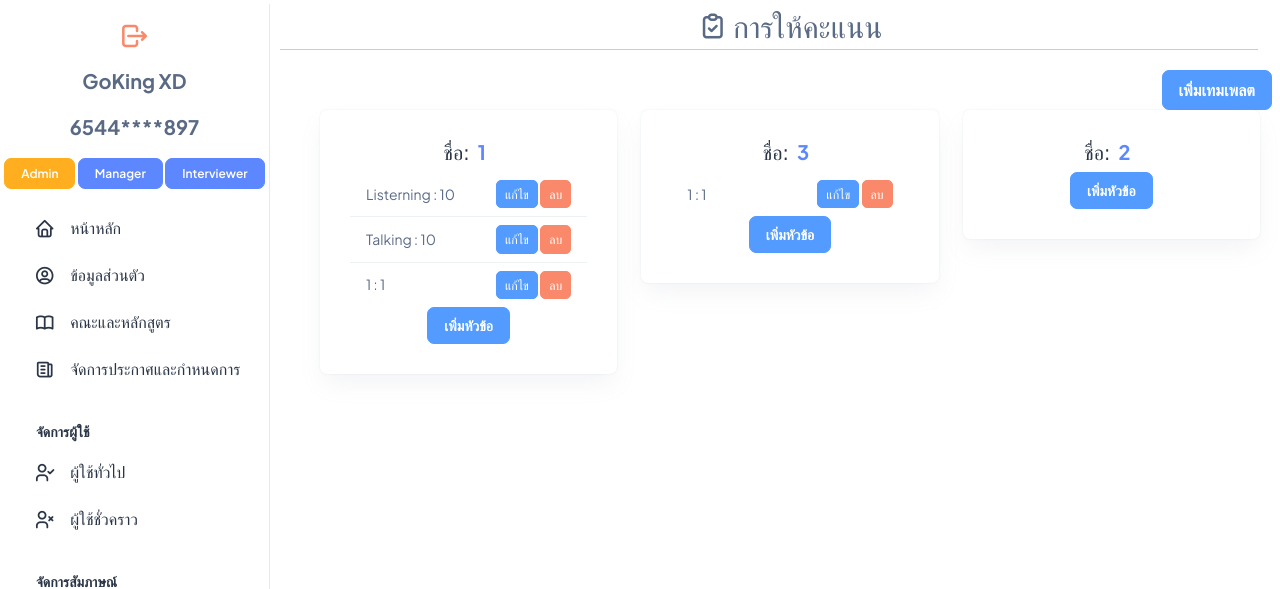
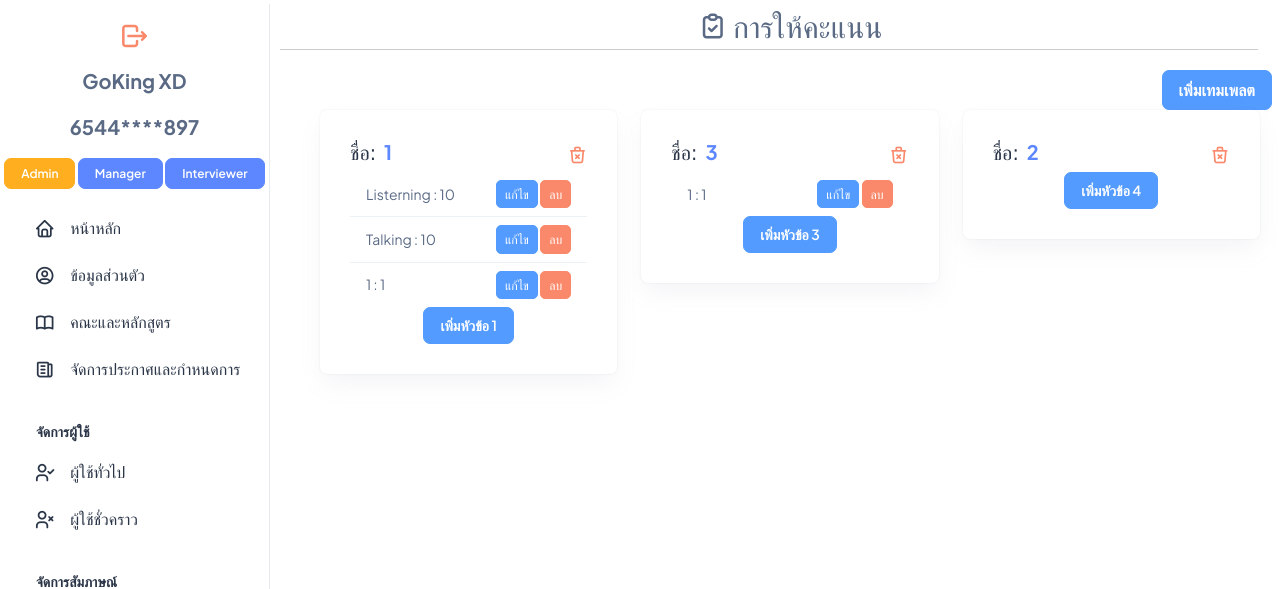
Before and after one commit to Kamonsak1/WebProject_interview, a Django app: page /Score in a window 1280 px wide. Shown: the top 589 px of the page. Run offline with Django 3.2, Linux system fonts and the light colour scheme; a user stored in the database is signed in; data comes from the database, SQL or seed files in the repository; both versions use the stored data as it was after the commit; some libraries are stand-ins or nearby versions.

Commit message:
ทดสอบให้หน่อย

```diff
--- a/interview/static/js/admin_page/Score.js
+++ b/interview/static/js/admin_page/Score.js
@@ -1,5 +1,7 @@
-function add_Score() {
+function add_Score(pattern_id) {
+  console.log(pattern_id);
     var optionsDiv = document.getElementById("add_ScoreTopic");
+    document.getElementById('template_num').value = pattern_id;
     if (optionsDiv.style.display === "block") {
       optionsDiv.style.display = "none";
     } else {
@@ -17,6 +19,7 @@ function add_Score() {
   }
 
   function edit_popup(topic_id, topic_name, max_score, detail) {
+    console.log(topic_id);
     var optionsDiv = document.getElementById("edit_popup");
     document.getElementById('topic_id').value = topic_id;
     document.getElementById('topic_name_edit').value = topic_name;
--- a/interview/templates/admin/Score.html
+++ b/interview/templates/admin/Score.html
@@ -22,9 +22,16 @@
         <div class="col-md-4">
           <div class="card">
             <div class="card-body">
-              <div class="d-flex justify-content-center">
-                <h2 class="fs-6 card-title">ชื่อ:</h2>
-                <h2 class="fs-6 text-primary card-title fw-bolder px-2">{{ pattern.pattern_name }}</h2>
+              <div class="d-flex justify-content-between">
+                <span class="d-flex">
+                  <h2 class="fs-6 card-title">ชื่อ:</h2>
+                  <h2 class="fs-6 text-primary card-title fw-bolder px-2">{{ pattern.pattern_name }}</h2>
+                </span>
+                <a href="/delete_ScoreTemplate/{{pattern.id}}">
+                  <span class="fs-6 text-danger">
+                    <i class="ti ti-trash-x"></i>
+                  </span>
+                </a>
               </div>
               <ul class="list-group list-group-flush">
                 {% for topic in pattern.Score_pattern.all %}
@@ -38,36 +45,8 @@
                 </li>
                 {% endfor %}
               </ul>
-                  <div class="container_Scoreadd" id="add_ScoreTopic">
-                    <div class="text-end">
-                    <a href="/Score">
-                      <i class="fs-6 ti ti-x text-danger"></i>
-                    </a>
-                    <h1 class="text-center fs-6 fw-semibold text-primary">เพิ่มหัวข้อคะแนน</h1>
-                    </div>
-                    <form action="/add_ScoreTopic" method="post" class="container mt-4">
-                      {% csrf_token %}
-                      <input type="hidden" name="template_num" id="template_num" value="{{ pattern.pattern_name }}">
-                      <div class="row mb-3">
-                            <div class="col">
-                              <input type="text" name="topic_name" id="topic_name" placeholder="หัวข้อการให้คะแนน" class="form-control">
-                          </div>
-                          <div class="col">
-                            <input type="text" name="max_score" id="max_score" placeholder="คะแนนเต็ม (ตัวเลขเท่านั้น)" class="form-control">
-                        </div>
-                      </div>
-                      <div class="row mb-3">
-                        <div class="col">
-                          <input type="text" name="score_detail" id="score_detail" placeholder="รายละเอียดของหัวข้อคะแนน" class="form-control">
-                      </div>
-                      </div>
-                      <div class="text-center">
-                          <button type="submit" class="btn btn-info btn-lg">เพิ่มหัวข้อ</button>
-                      </div>
-                  </form>
-                  </div>
               <div class="d-flex justify-content-center">
-                <button class="btn btn-info fs-3 fw-semibold " onclick="add_Score()">เพิ่มหัวข้อ</button>
+                <a class="btn btn-info fs-3 fw-semibold " onclick="add_Score('{{ pattern.id }}')">เพิ่มหัวข้อ {{ pattern.id }}</a>
               </div>
             </div>
           </div>
@@ -99,7 +78,34 @@
   </form>
   </div>
 
-
+  <div class="container_Scoreadd" id="add_ScoreTopic">
+    <div class="text-end">
+    <a href="/Score">
+      <i class="fs-6 ti ti-x text-danger"></i>
+    </a>
+    <h1 class="text-center fs-6 fw-semibold text-primary">เพิ่มหัวข้อคะแนน</h1>
+    </div>
+    <form action="/add_ScoreTopic" method="post" class="container mt-4">
+      {% csrf_token %}
+      <input type="text" name="template_num" id="template_num">
+      <div class="row mb-3">
+        <div class="col">
+          <input type="text" name="topic_name" id="topic_name" placeholder="หัวข้อการให้คะแนน" class="form-control">
+        </div>
+        <div class="col">
+          <input type="text" name="max_score" id="max_score" placeholder="คะแนนเต็ม (ตัวเลขเท่านั้น)" class="form-control">
+        </div>
+      </div>
+      <div class="row mb-3">
+        <div class="col">
+          <input type="text" name="score_detail" id="score_detail" placeholder="รายละเอียดของหัวข้อคะแนน" class="form-control">
+        </div>
+      </div>
+      <div class="text-center">
+          <button type="submit" class="btn btn-info btn-lg">เพิ่มหัวข้อ</button>
+      </div>
+    </form>
+  </div>
 
   <div class="container_Scoreadd" id="edit_popup">
       <div class="text-end">
--- a/interview/urls.py
+++ b/interview/urls.py
@@ -46,6 +46,7 @@ urlpatterns = [
     path('edit_InterviewRound',edit_InterviewRound, name='edit_InterviewRound'),
     path('add_ScorePattern',add_ScorePattern, name='add_ScorePattern'),
     path('add_ScoreTopic',add_ScoreTopic, name='add_ScoreTopic'),
+    path('delete_ScoreTemplate/<int:id>',delete_ScoreTemplate, name='delete_ScoreTemplate'),
     path('delete_ScoreTopic/<int:id>',delete_ScoreTopic, name='delete_ScoreTopic'),
     path('edit_ScoreTopic',edit_ScoreTopic, name='edit_ScoreTopic'),
     path('View_ScoreTemplate/<int:id>',View_ScoreTopic, name='View_ScoreTopic'),
--- a/interview/views.py
+++ b/interview/views.py
@@ -604,7 +604,8 @@ def add_ScoreTopic(request):
             return redirect(request.META.get('HTTP_REFERER', 'fallback-url'))
         else:
             template_num = request.POST.get('template_num')
-            template = ScorePattern.objects.get(pattern_name=template_num)
+            print(template_num)
+            template = ScorePattern.objects.get(id=template_num)
             topic_name = request.POST.get('topic_name')
             max_score = request.POST.get('max_score')
             score_detail = request.POST.get('score_detail')
@@ -627,9 +628,14 @@ def View_ScoreTopic(request,id):
 
 @login_required
 @user_passes_test(is_admin)
+def delete_ScoreTemplate(request,id):
+    object = ScorePattern.objects.get(pk=id)
+    object.delete()
+    return redirect(request.META.get('HTTP_REFERER', 'fallback-url'))
+@login_required
+@user_passes_test(is_admin)
 def delete_ScoreTopic(request,id):
     object = ScoreTopic.objects.get(pk=id)
-    pattern = object.pattern_id
     object.delete()
     return redirect(request.META.get('HTTP_REFERER', 'fallback-url'))
 
```
Also changed, not shown: db.sqlite3.
